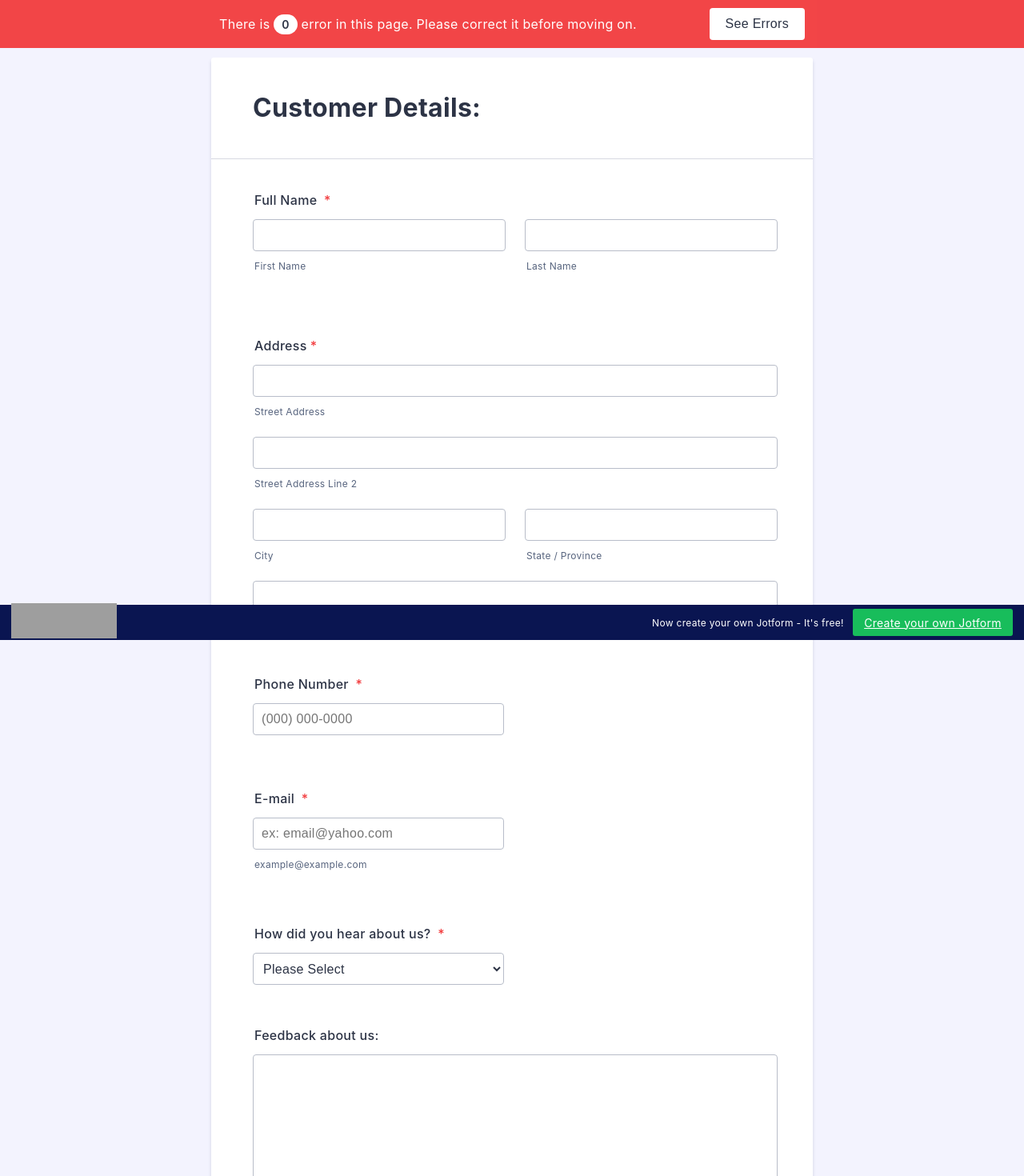
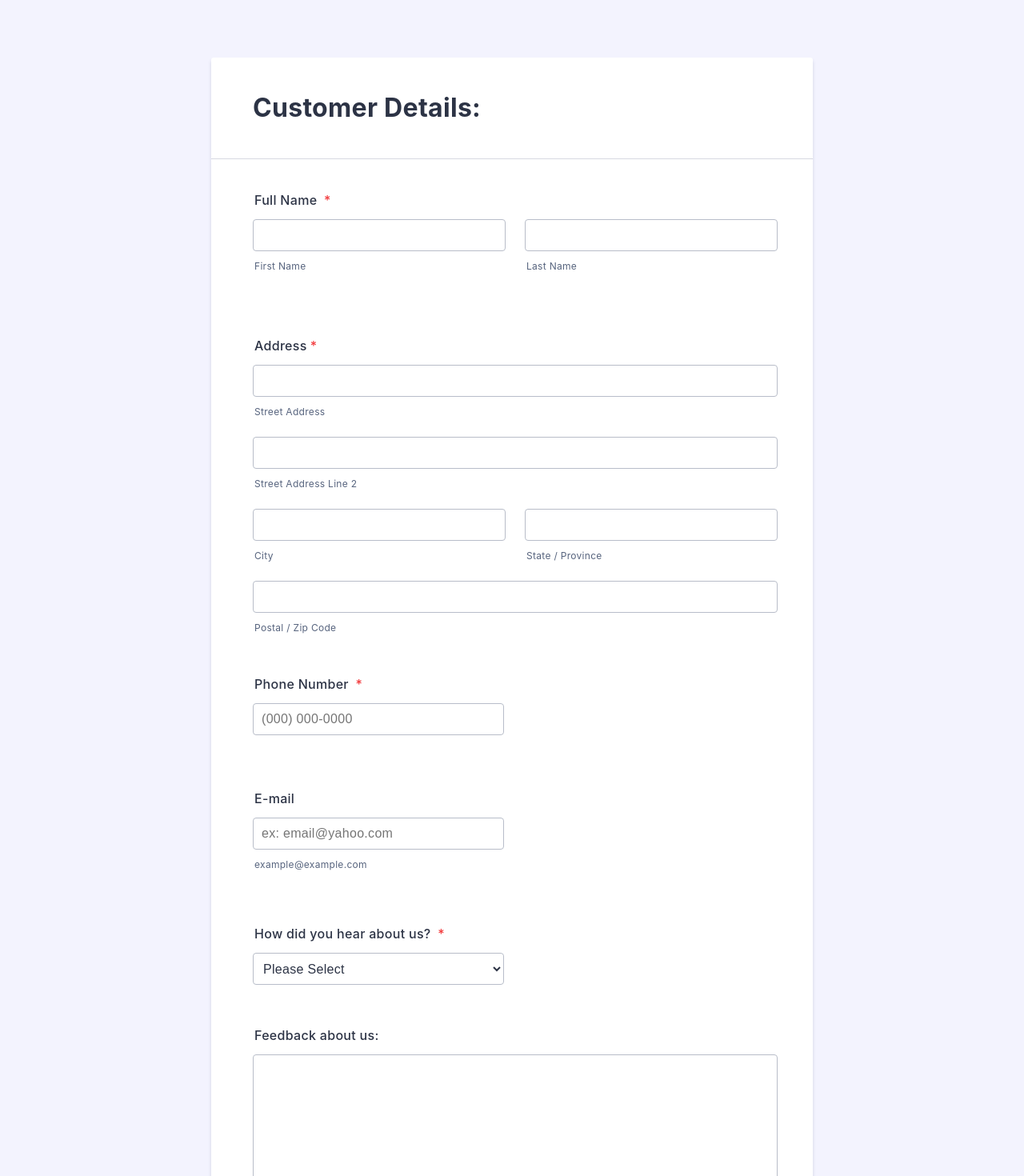
Before and after one commit to shivsgkashyap/dynamic-react-form, a React (Vite) app: page / in a window 1280 px wide. Shown: the top 1470 px of the page at 80% size. Built offline with nearby package versions, Linux system fonts and the light colour scheme; grey boxes are pictures that could not be loaded.

Commit message:
Co-authored-by: Roshan Bhalla <rbhalla@users.noreply.github.com>

```diff
--- a/src/form.css
+++ b/src/form.css
@@ -94,7 +94,7 @@
   border: 1px solid #b8bdc9;
 }
 
-.name-input-box:hover {
+input:hover {
   border-color: blue;
 }
 
@@ -199,8 +199,13 @@
   width: 100%;
 }
 
+.form-checkboxes {
+  width: 100%;
+}
+
 .form-checkbox {
-  width: 100%;
+  flex: 0 1 5%;
+  margin-bottom: 10px;
 }
 .form-table {
   width: 100%;
@@ -391,10 +396,22 @@ button {
   padding: 4px 10px;
   border-radius: 20px;
 }
+
+.error-navigation-container.is-success {
+  color: #2c3345;
+  background-color: rgba(201, 251, 203, 0.95);
+}
+
 button.error-navigation-done-button {
   background-color: #18bd5b;
   color: #fff;
-  display: none;
+  height: 40px;
+  padding: 0 20px;
+  border: 0;
+  border-radius: 4px;
+  font-size: 16px;
+  font-weight: 500;
+  cursor: pointer;
 }
 
 .branding21.formFooter {
--- a/src/form.jsx
+++ b/src/form.jsx
@@ -3,12 +3,18 @@ import { useState, useEffect } from "react";
 import "./form.css";
 
 function Form() {
-  const initialValues = { firstName: "", lastName: "", number: "", email: "" };
+  const initialValues = {
+    firstName: "",
+    lastName: "",
+    number: "",
+    address: "",
+  };
   const [formValues, setFormValues] = useState({ initialValues });
   const [formErrors, setFormErrors] = useState({});
   const [touched, setTouched] = useState([]);
-  const [errorCounter, setErrorCounter] = useState(0);
   const [isSubmitting, setSubmitting] = useState(false);
+  const errorCounter = Object.keys(formErrors).length;
+  const [errorMessageVisibility, setErrorMessageVisibility] = useState(false);
 
   // Clear touched & Update Error counter after submitting
   useEffect(() => {
@@ -17,13 +23,11 @@ function Form() {
       if (noErrors) {
         setTouched([]);
         setSubmitting(false);
-        setErrorCounter(Object.keys(formErrors).length);
       } else {
         setSubmitting(false);
-        setErrorCounter(Object.keys(formErrors).length);
       }
     }
-  }, [formErrors]);
+  }, [isSubmitting, formErrors]);
 
   // Need to rerun after there is a changed to touched
   // This checks to see if there are any errors that should be highlighted
@@ -40,6 +44,14 @@ function Form() {
     setFormErrors(touchedErrors);
   }, [touched, formValues]);
 
+  useEffect(() => {
+    if (errorCounter >= 1) {
+      setErrorMessageVisibility(true);
+    }
+  }, [errorCounter, errorMessageVisibility]);
+
+  console.log(errorMessageVisibility);
+
   const handleChange = (e) => {
     const { name, value } = e.target;
     setFormValues({ ...formValues, [name]: value });
@@ -54,8 +66,15 @@ function Form() {
   const handleBlur = (event) => {
     if (!touched.includes(event.target.name)) {
       setTouched([...touched, event.target.name]);
-      setErrorCounter(touched.length);
     }
+  };
+
+  const handleDoneClick = (e) => {
+    window.scroll({
+      top: document.body.scrollHeight,
+      behavior: "smooth",
+    });
+    setErrorMessageVisibility(false);
   };
 
   const validate = (values) => {
@@ -70,9 +89,10 @@ function Form() {
     if (!values.number) {
       errors.number = "This field is required.";
     }
-    if (!values.email) {
+    if (!values.address) {
       errors.email = "This field is required.";
-    } else if (!regex.test(values.email)) {
+    }
+    if (!regex.test(values.email)) {
       errors.email = "This is not a valid email";
     }
     return errors;
@@ -91,6 +111,51 @@ function Form() {
   return (
     <form onSubmit={handleSubmit}>
       <div className="form-flex">
+        <div
+          className={
+            errorMessageVisibility && errorCounter >= 1
+              ? "error-navigation-container"
+              : "error-navigation-container is-success"
+          }
+          style={{ visibility: errorMessageVisibility ? "visible" : "hidden" }}
+        >
+          <div className="error-navigation-inner">
+            <span
+              className="error-navigation-message"
+              style={{ display: errorCounter >= 1 ? "block" : "none" }}
+            >
+              {errorCounter > 1 ? "There are " : "There is "}
+              <strong>{errorCounter}</strong>{" "}
+              {errorCounter > 1
+                ? "errors in this page. Please correct them before moving on."
+                : "error in this page. Please correct it before moving on."}
+            </span>
+            <span
+              className="error-navigation-message"
+              style={{ display: errorCounter < 1 ? "block" : "none" }}
+            >
+              Well done! All errors are fixed.
+            </span>
+            <button
+              className="error-navigation-next-button"
+              type="button"
+              style={{ visibility: errorCounter >= 1 ? "visible" : "hidden" }}
+            >
+              See Errors
+            </button>
+            <button
+              className="error-navigation-done-button"
+              style={{
+                display:
+                  errorMessageVisibility && errorCounter < 1 ? "block" : "none",
+              }}
+              type="button"
+              onClick={handleDoneClick}
+            >
+              Done
+            </button>
+          </div>
+        </div>
         <div className="header-container">
           <div className="form-header">
             <h1 className="form-header-text">Customer Details:</h1>
@@ -235,10 +300,7 @@ function Form() {
         </div>
 
         <div className="form-line" id="id_4">
-          <label className="form-label form-label-top">
-            E-mail
-            <span className="form-required"> * </span>
-          </label>
+          <label className="form-label form-label-top">E-mail</label>
           <div className="email-input">
             <div className="form-sub-label-container">
               <input
@@ -299,7 +361,7 @@ function Form() {
             Will you be willing to recommend us?
           </label>
           <div className="recommend-input">
-            <div className="form-checkbox">
+            <div className="form-checkboxes">
               <div className="form-checkbox-item">
                 <input type="checkbox" className="form-checkbox" />
                 <label> Yes </label>
@@ -377,50 +439,6 @@ function Form() {
             </div>
           </div>
         </div>
-
-        <div className="error-navigation-container">
-          <div className="error-navigation-inner">
-            <span className="error-navigation-message">
-              {errorCounter > 1 ? "There are " : "There is "}
-              <strong>{errorCounter}</strong>{" "}
-              {errorCounter > 1
-                ? "errors in this page. Please correct them before moving on."
-                : "error in this page. Please correct it before moving on."}
-            </span>
-            <button className="error-navigation-next-button" type="button">
-              See Errors
-            </button>
-            <button className="error-navigation-done-button">Done</button>
-          </div>
-        </div>
-      </div>
-      <div className="formFooter">
-        <div class="formFooter-wrapper formFooter-leftSide">
-          <a
-            href="https://www.jotform.com/?utm_source=formfooter&amp;utm_medium=banner&amp;utm_term=220256703245348&amp;utm_content=jotform_logo&amp;utm_campaign=powered_by_jotform_le"
-            target="_blank"
-            class="formFooter-logoLink"
-          >
-            <img
-              class="formFooter-logo"
-              src="https://cdn.jotfor.ms/assets/img/logo2021/jotform-logo-white.svg"
-              alt="Jotform Logo"
-              style={{ height: "44px", width: "132px" }}
-            />
-          </a>
-        </div>
-        <div class="formFooter-wrapper formFooter-rightSide">
-          <span class="formFooter-text">
-            Now create your own Jotform - It's free!
-          </span>
-          <a
-            class="formFooter-button"
-            href="https://www.jotform.com/?utm_source=formfooter&amp;utm_medium=banner&amp;utm_term=220256703245348&amp;utm_content=jotform_button&amp;utm_campaign=powered_by_jotform_le"
-            target="_blank"
-          >
-            Create your own Jotform
-          </a>
-        </div>
       </div>
     </form>
   );
```
